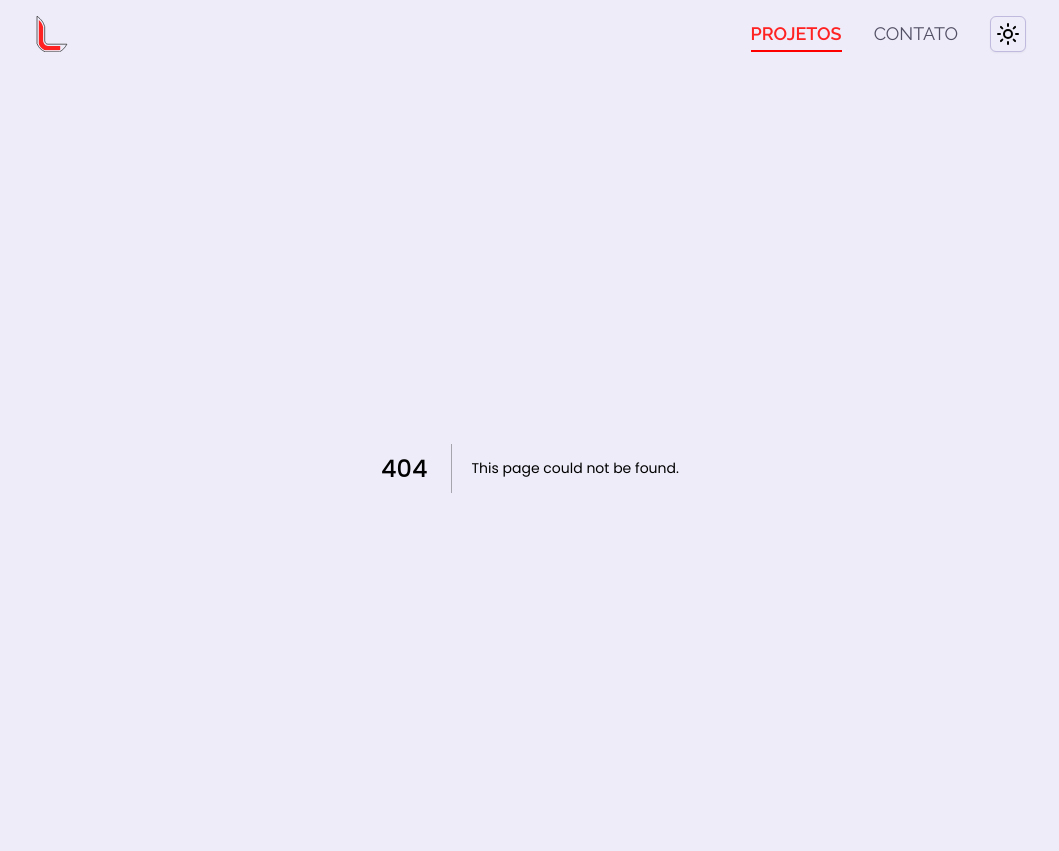
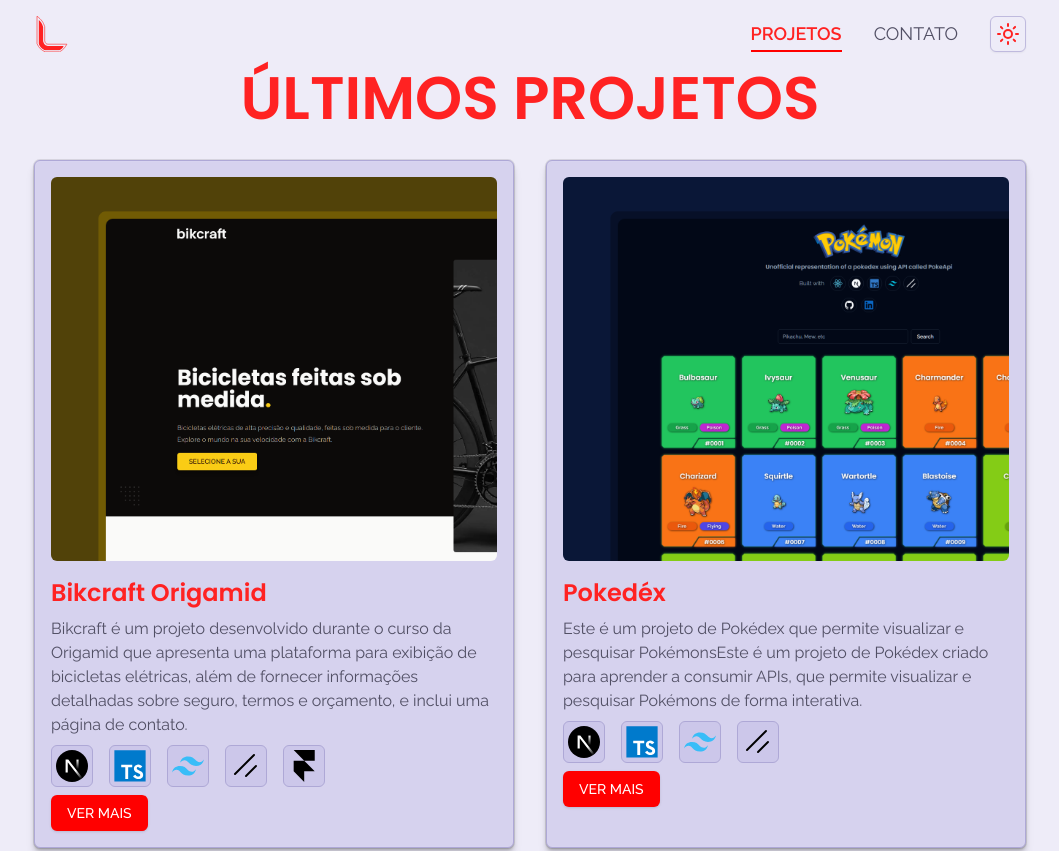
Before and after one commit to barcaca/libarcaca, a Next.js app: page /projetos in a window 1280 px wide. Before the commit this address had no page. Shown: the top 851 px of the page, without its empty margins (110-1169 px from the left). Built offline with nearby package versions, Linux system fonts and the light colour scheme.

Commit message:
feat: :rocket: add project page, create project-card component

```diff
--- /dev/null
+++ b/app/projetos/_components/project-card.tsx
@@ -0,0 +1,67 @@
+import { type Tech, Tecnologys } from '@/components/tecnologys'
+import { buttonVariants } from '@/components/ui/button'
+import { cn } from '@/lib/utils'
+import type { IconProps } from '@radix-ui/react-icons/dist/types'
+import Image, { type StaticImageData } from 'next/image'
+import Link from 'next/link'
+import { FaArrowRight } from 'react-icons/fa6'
+
+type TProjectCard = {
+  title: string
+  href: string
+  type: string
+  original: string
+  description: string
+  technologies: Tech[]
+  links: {
+    type: string
+    href: string
+    icon: (props: IconProps) => JSX.Element
+  }[]
+  images: StaticImageData[]
+}
+
+interface ProjectCardProps {
+  item: TProjectCard
+}
+
+export function ProjectCard({ item }: ProjectCardProps) {
+  return (
+    <article
+      key={item.title}
+      className="flex w-full flex-col gap-4 rounded-md border border-border bg-card p-2 shadow-shape md:p-4 lg:max-w-screen-sm"
+      aria-labelledby={`projetos-${item.title}`}
+    >
+      <div className="w-full overflow-hidden rounded-md">
+        <Image
+          className="h-96 w-full object-cover object-left-top"
+          src={item.images[0].src}
+          alt={`Imagem do projeto ${item.title}`}
+          width={item.images[0].width}
+          height={item.images[0].height}
+        />
+      </div>
+      <div className="flex flex-col justify-between gap-2">
+        <h2 className="text-2xl" id={`projetos-${item.title}`}>
+          {item.title}
+        </h2>
+        <p className="text-muted-foreground">{item.description}</p>
+        <div className="flex gap-4">
+          {item.technologies.map(tech => (
+            <Tecnologys key={tech.name} item={tech} />
+          ))}
+        </div>
+        <Link
+          href={`/projetos/${item.original}`}
+          className={cn(buttonVariants(), 'group relative w-fit uppercase')}
+          aria-label={`Leia mais sobre o projeto ${item.title}`}
+        >
+          Ver Mais
+          <div className="w-0 translate-x-[100%] pl-0 opacity-0 transition-all duration-200 group-hover:w-5 group-hover:translate-x-0 group-hover:pl-2 group-hover:opacity-100">
+            <FaArrowRight />
+          </div>
+        </Link>
+      </div>
+    </article>
+  )
+}
--- /dev/null
+++ b/app/projetos/page.tsx
@@ -0,0 +1,17 @@
+import { DATA } from '@/data/resume'
+import { ProjectCard } from './_components/project-card'
+
+export default function ProjetoPage() {
+  return (
+    <main className="flex flex-col gap-8">
+      <h1 className="text-center text-4xl uppercase md:text-5xl lg:text-6xl">
+        Últimos Projetos
+      </h1>
+      <div className="grid flex-wrap gap-8 lg:grid-cols-2 ">
+        {DATA.projects.map(item => {
+          return <ProjectCard key={item.title} item={item} />
+        })}
+      </div>
+    </main>
+  )
+}
```
